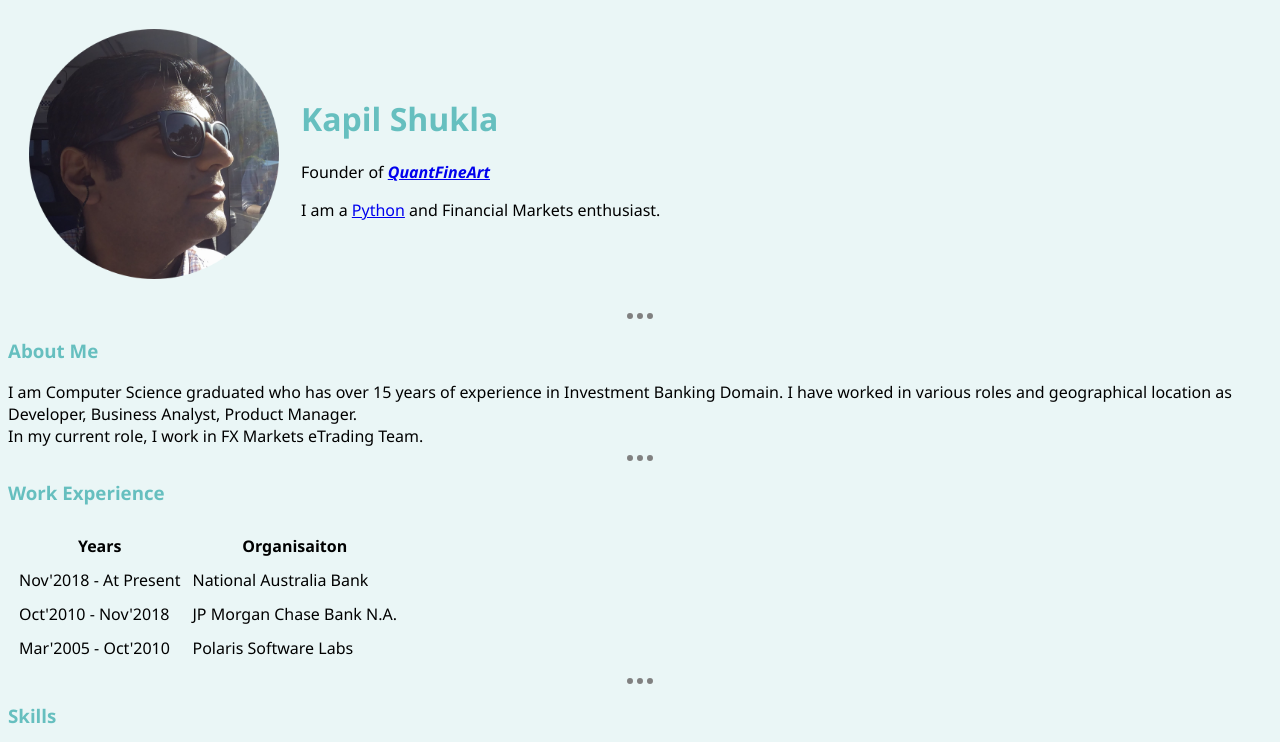
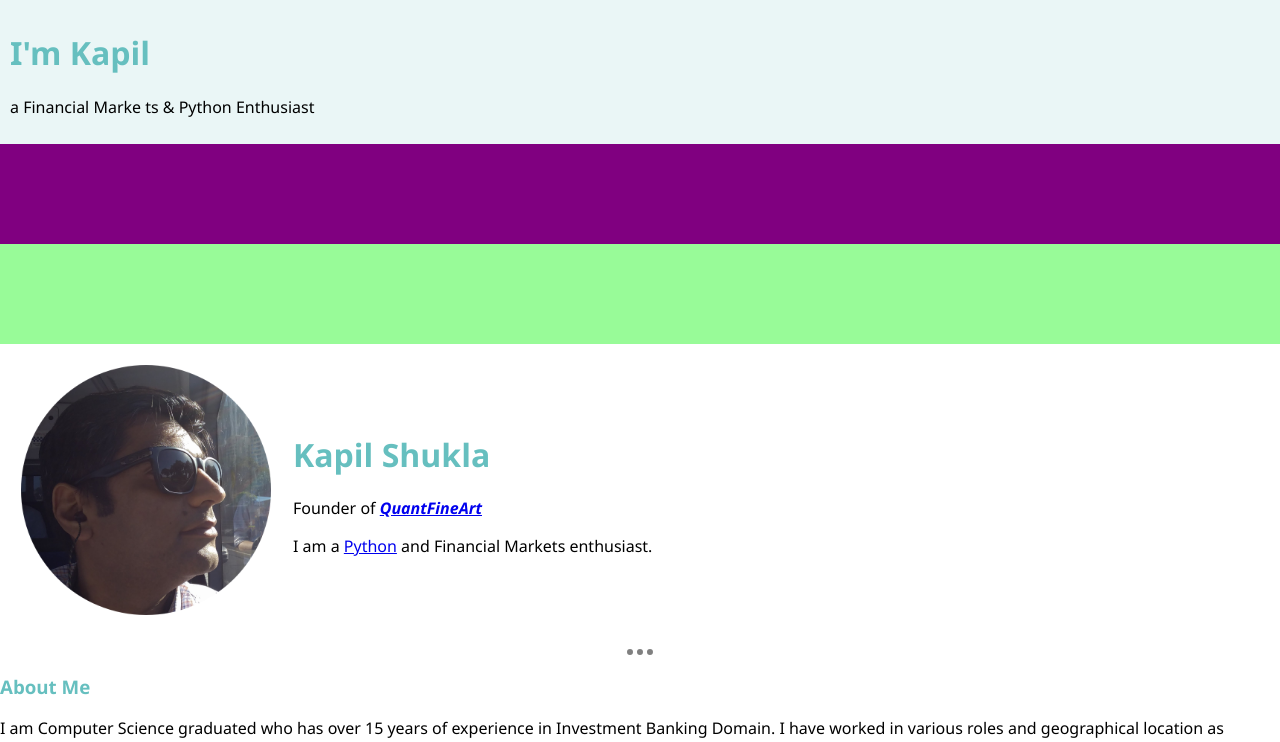
Before and after one commit to quantfineart/profile, a plain HTML site: page index.html in a window 1280 px wide. Shown: the top 742 px of the page. Drawn offline with Linux system fonts and the light colour scheme.

Commit message:
add different styles to replicate sean harpin

```diff
--- a/css/styles.css
+++ b/css/styles.css
@@ -1,9 +1,10 @@
 body {
-  background-color: #eaf6f6;
+  /* background-color: #e4f9ff;
+  background-color:#dde7f2;*/
+  margin: 0;
   font-family: 'Segoe UI', Tahoma, Geneva, Verdana, sans-serif;
 }
 hr {
-  background-color: #eaf6f6;
   border-style: none;
   border-top-style: dotted;
   width: 2%;
@@ -12,10 +13,39 @@ hr {
 }
 
 h1 {
- color: #66BFBF;
+ color: #66bfbf;
 }
 
 h3 {
-  color: #66BFBF;
+  color: #66bfbf;
 
 }
+
+img:hover{
+  opacity: 0.5;
+}
+
+
+div {
+  margin-top:0;
+  margin-bottom: 0;
+  margin-left: 0;
+  margin-right: 0;
+
+}
+
+.top-container {
+  background-color:#eaf6f6;
+  padding: 10px;
+
+}
+
+.middle-container{
+  background-color: purple;
+  height:100px;
+}
+
+.bottom-container{
+  background-color: palegreen;
+  height: 100px;
+}
--- a/index.html
+++ b/index.html
@@ -5,9 +5,20 @@
     <meta content="width=device-width, initial-scale=1.0" name="viewport">
     <title>Kapil Shukla's Public Profile</title>
     <link rel="stylesheet" href="css/styles.css" type="text/css">
-
+    <link rel="icon" href="images/qfa.ico" type="image/x-icon">
 </head>
 <body>
+
+    <div class="top-container">
+        <h1 class="">I'm Kapil</h1>
+        <p>a Financial Marke ts & Python Enthusiast</p>
+    </div>
+    <div class="middle-container">
+
+    </div>
+    <div class=bottom-container>
+
+    </div>
 
 <table cellspacing="20">
     <tbody>
```
